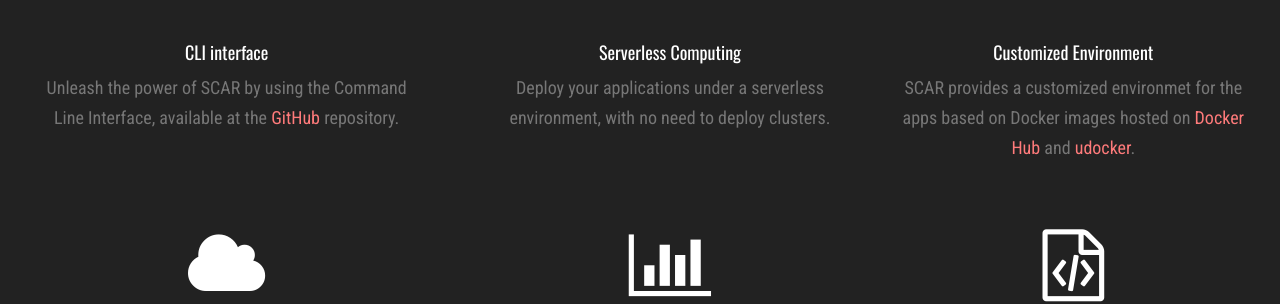
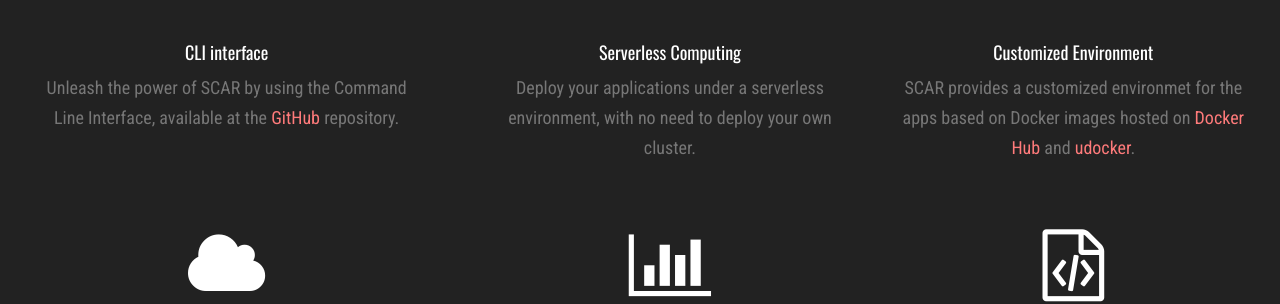
Before and after one commit to amcaar/try.github.io, a Jekyll site: the page built from index.html, in a window 1280 px wide and 900 px high, scrolled down 1288 px. Shown: the part 183-487 px from the top of the window. Built offline with Jekyll 4.4.1, drawn with Linux system fonts in a browser that asks for light colours; nearby versions of some CDN libraries; the list of posts is cut into pages by our own code.

Commit message:
Update index.html

```diff
--- a/index.html
+++ b/index.html
@@ -33,7 +33,7 @@ layout: default
                                 <i class="fa fa-sellsy fa-stack-1x fa-inverse" style="padding-left:40px;"></i>
                             </span>
                             <h4 class="provider" style="padding-left:40px;">Serverless Computing</h4>
-                            <p class="text-muted">Deploy your applications under a serverless environment, with no need to deploy clusters.</p>
+                            <p class="text-muted">Deploy your applications under a serverless environment, with no need to deploy your own cluster.</p>
                         </div>
                         <div class="col-md-4">
                             <span class="fa-stack fa-4x">
```
